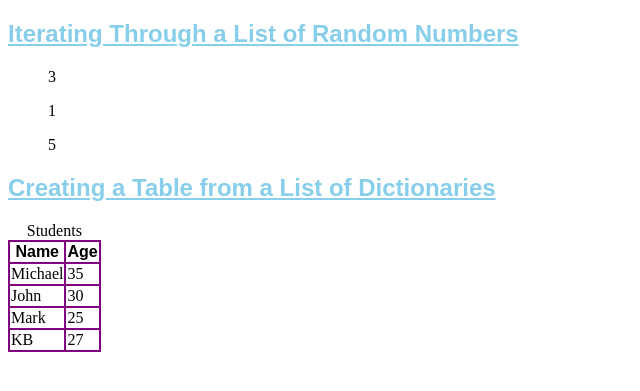
After one commit to greenej89/coding_dojo_flask, a Flask app: page /lists in a window 1280 px wide. The commit adds this page. Shown: the top 391 px of the page, without its empty margins (0-640 px from the left). Run offline with Flask 2, Linux system fonts and the light colour scheme.

Commit message:
added list iteration notes

```diff
--- a/rendering_views/server.py
+++ b/rendering_views/server.py
@@ -8,5 +8,17 @@ def index():
 @app.route('/hello/<string:word_to_repeat>/<int:num_of_repeats>')
 def hello(num_of_repeats, word_to_repeat):
     return render_template('hello.html', num = num_of_repeats, word = word_to_repeat)
+
+@app.route('/lists')
+def render_lists():
+    # Soon enough, we'll get data from a database, but for now, we're hard coding data
+    student_info = [
+        {'name' : 'Michael', 'age' : 35},
+        {'name' : 'John', 'age' : 30 },
+        {'name' : 'Mark', 'age' : 25},
+        {'name' : 'KB', 'age' : 27}
+    ]
+    return render_template("lists.html", random_numbers = [3,1,5], students = student_info)
+
 if __name__ == "__main__":
     app.run(debug=True, port=5001)
--- a/rendering_views/static/css/style.css
+++ b/rendering_views/static/css/style.css
@@ -13,3 +13,13 @@
 .arial {
     font-family: Arial, Helvetica, sans-serif;
 }
+
+table, th, td{
+    border: 2px solid black;
+    border-collapse: collapse;
+    border-color: purple;
+}
+
+h2 {
+    text-decoration: underline;
+}
--- /dev/null
+++ b/rendering_views/templates/lists.html
@@ -0,0 +1,37 @@
+<!DOCTYPE html>
+<html lang="en">
+<head>
+    <meta charset="UTF-8">
+    <meta http-equiv="X-UA-Compatible" content="IE=edge">
+    <meta name="viewport" content="width=device-width, initial-scale=1.0">
+    <link rel="stylesheet" type="text/css" href="{{ url_for('static',filename='/css/style.css')  }}">
+    <title>Rendering Lists</title>
+</head>
+<body>
+    <h2 class="skyblue arial">Iterating Through a List of Random Numbers</h2>
+    {% for num in random_numbers %}
+        <ul> {{ num }} </ul>
+    {% endfor %}
+
+    <h2 class="skyblue arial">Creating a Table from a List of Dictionaries</h2>
+    <table>
+        <caption>Students</caption>
+        <thead>
+            <tr>
+                <th class="arial"> Name</th>
+                <th class="arial">Age</th>
+            </tr>
+        </thead>
+        <tbody>
+            {% for student in students %}
+                <tr>
+                    <td> {{ student['name'] }} </td>
+                    <td> {{ student['age'] }} </td>
+                </tr>
+            {% endfor %}
+        </tbody>
+
+    </table>
+
+</body>
+</html>
```
